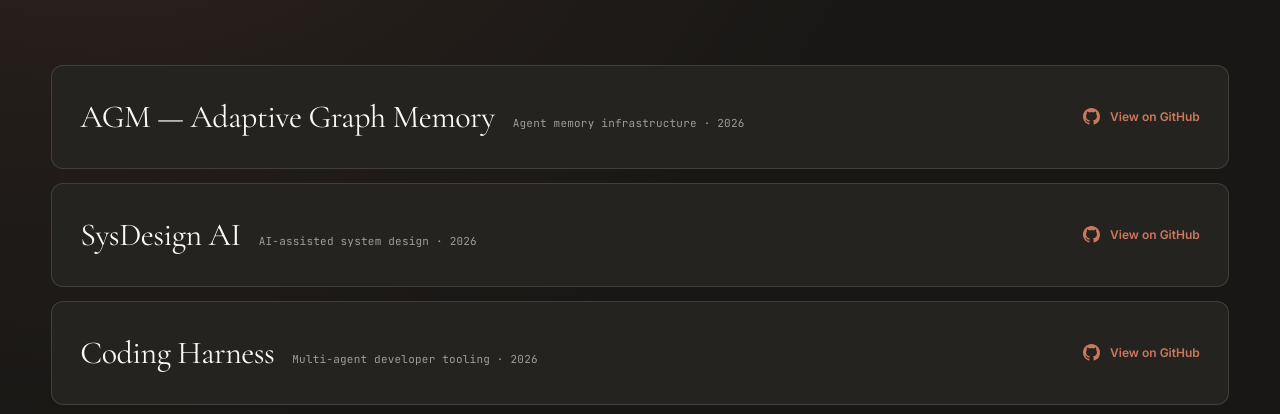
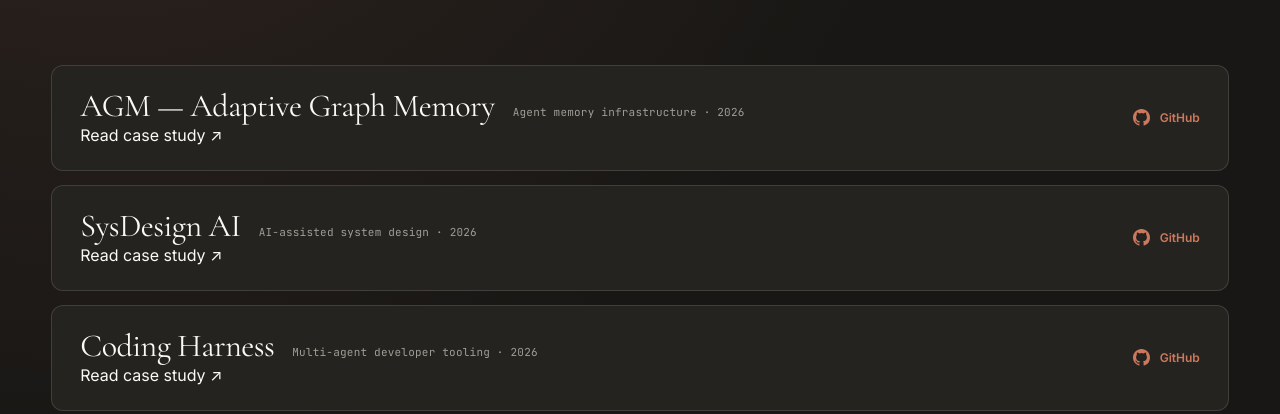
Before and after one commit to yash936936/Personal-Portfolio, a React (Vite) app in the folder portfolio/: page /work in a window 1280 px wide. Shown: the part 386-800 px from the top of the page. Built offline with nearby package versions, Linux system fonts and the light colour scheme; no server answers.

Commit message:
Link project rows to case studies and GitHub sources

```diff
--- a/portfolio/src/components/ProjectRow.tsx
+++ b/portfolio/src/components/ProjectRow.tsx
@@ -1,45 +1,14 @@
+import { Link } from "react-router-dom";
 import "./ProjectRow.css";
 
-interface ProjectRowProps {
-  title: string;
-  year: string;
-  category: string;
-  github: string;
+interface ProjectRowProps { title: string; year: string; category: string; github: string; href: string; }
+function GithubMark() { return <svg viewBox="0 0 16 16" width="16" height="16" fill="currentColor" aria-hidden="true"><path d="M8 0C3.58 0 0 3.58 0 8c0 3.54 2.29 6.53 5.47 7.59.4.07.55-.17.55-.38 0-.19-.01-.82-.01-1.49-2.01.37-2.53-.49-2.69-.94-.09-.23-.48-.94-.82-1.13-.28-.15-.68-.52-.01-.53.63-.01 1.08.58 1.23.82.72 1.21 1.87.87 2.33.66.07-.52.28-.87.51-1.07-1.78-.2-3.64-.89-3.64-3.95 0-.87.31-1.59.82-2.15-.08-.2-.36-1.02.08-2.12 0 0 .67-.21 2.2.82a7.6 7.6 0 0 1 4 0c1.53-1.04 2.2-.82 2.2-.82.44 1.1.16 1.92.08 2.12.51.56.82 1.27.82 2.15 0 3.07-1.87 3.75-3.65 3.95.29.25.54.73.54 1.48 0 1.07-.01 1.93-.01 2.2 0 .21.15.46.55.38A8.01 8.01 0 0 0 16 8c0-4.42-3.58-8-8-8Z"/></svg>; }
+export default function ProjectRow({title,year,category,github,href}:ProjectRowProps) {
+ return <div className="project-pill" data-cursor="link">
+  <Link to={href} className="project-pill__detail" aria-label={`Read the ${title} case study`}>
+   <span className="project-pill__text"><span className="project-pill__title">{title}</span><span className="project-pill__sub">{category} · {year}</span></span>
+   <span className="project-pill__open">Read case study <span aria-hidden="true">↗</span></span>
+  </Link>
+  <a href={github} target="_blank" rel="noopener noreferrer" className="project-pill__cta" aria-label={`View ${title} source on GitHub`}><GithubMark/><span>GitHub</span></a>
+ </div>;
 }
-
-function GithubMark() {
-  return (
-    <svg viewBox="0 0 16 16" width="16" height="16" fill="currentColor" aria-hidden="true">
-      <path d="M8 0C3.58 0 0 3.58 0 8c0 3.54 2.29 6.53 5.47 7.59.4.07.55-.17.55-.38
-        0-.19-.01-.82-.01-1.49-2.01.37-2.53-.49-2.69-.94-.09-.23-.48-.94-.82-1.13
-        -.28-.15-.68-.52-.01-.53.63-.01 1.08.58 1.23.82.72 1.21 1.87.87 2.33.66
-        .07-.52.28-.87.51-1.07-1.78-.2-3.64-.89-3.64-3.95 0-.87.31-1.59.82-2.15
-        -.08-.2-.36-1.02.08-2.12 0 0 .67-.21 2.2.82a7.6 7.6 0 0 1 4 0c1.53-1.04
-        2.2-.82 2.2-.82.44 1.1.16 1.92.08 2.12.51.56.82 1.27.82 2.15 0 3.07-1.87
-        3.75-3.65 3.95.29.25.54.73.54 1.48 0 1.07-.01 1.93-.01 2.2 0 .21.15.46.55.38
-        A8.01 8.01 0 0 0 16 8c0-4.42-3.58-8-8-8Z" />
-    </svg>
-  );
-}
-
-export default function ProjectRow({ title, year, category, github }: ProjectRowProps) {
-  return (
-    <a
-      href={github}
-      target="_blank"
-      rel="noreferrer"
-      className="project-pill"
-      aria-label={`View ${title} on GitHub`}
-      data-cursor="link"
-    >
-      <span className="project-pill__text">
-        <span className="project-pill__title">{title}</span>
-        <span className="project-pill__sub">{category} · {year}</span>
-      </span>
-      <span className="project-pill__cta">
-        <GithubMark />
-        <span>View on GitHub</span>
-      </span>
-    </a>
-  );
-}
```
